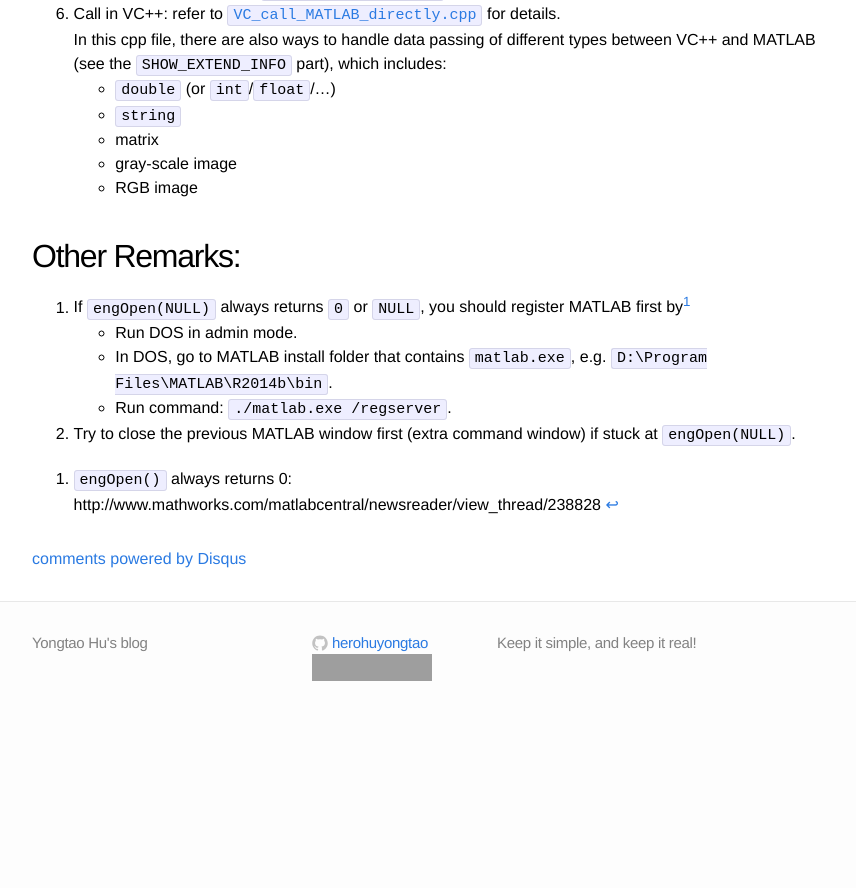
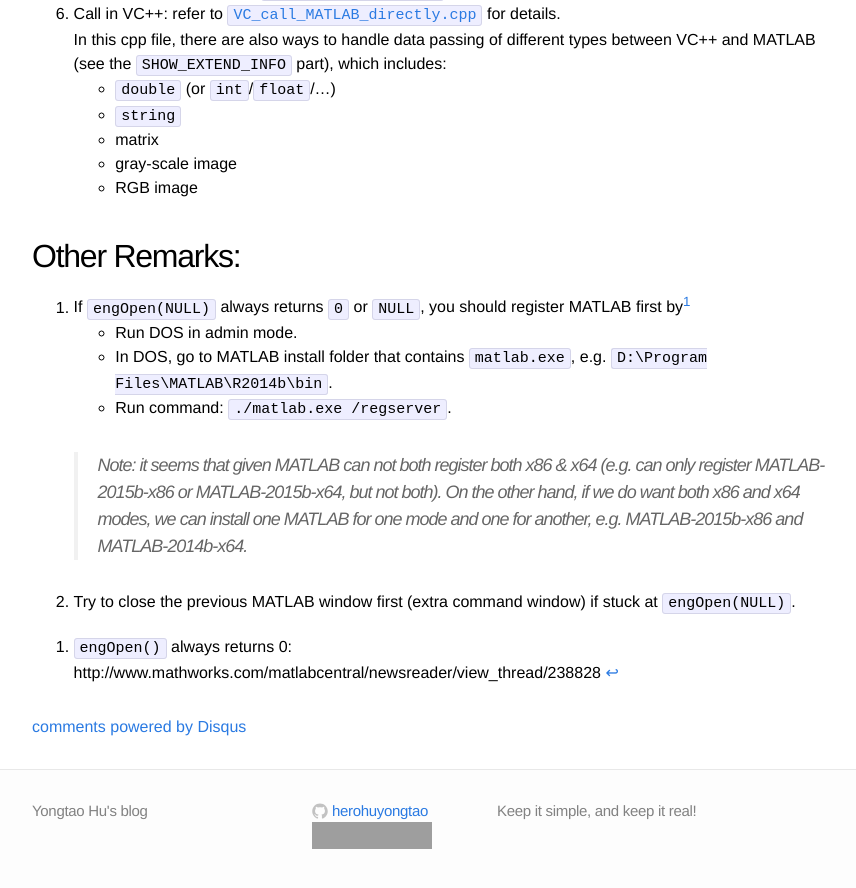
Before and after one commit to blog-ythu/blog-ythu.github.io, a Jekyll site: the page built from _posts/2013-12-27-mixed-programming-call-MATLAB-directly.md, in a window 1280 px wide and 900 px high, scrolled down 1300 px. Shown: the top 888 px of the window, without its empty margins (208-1064 px from the left). Built offline with Jekyll 4.4.1, drawn with Linux system fonts in a browser that asks for light colours; nearby versions of some CDN libraries; Markdown is read by kramdown in place of the engine named in the settings; comment, search, counter and statistics services are not loaded; before the commit the page ends 2032 px from its top, so only the background shows below that; grey boxes are pictures that could not be loaded.

Commit message:
update post: MATLAB/C++ Mixed Programming

```diff
--- a/_posts/2013-12-27-mixed-programming-call-MATLAB-directly.md
+++ b/_posts/2013-12-27-mixed-programming-call-MATLAB-directly.md
@@ -54,6 +54,8 @@ This blog will focus on the second approach (also the easier one).
 	- In DOS, go to MATLAB install folder that contains `matlab.exe`, e.g. `D:\Program Files\MATLAB\R2014b\bin`.
 	- Run command: `./matlab.exe /regserver`.
 
+	> Note: it seems that given MATLAB can not both register both x86 & x64 (e.g. can only register MATLAB-2015b-x86 or MATLAB-2015b-x64, but not both). On the other hand, if we do want both x86 and x64 modes, we can install one MATLAB for one mode and one for another, e.g. MATLAB-2015b-x86 and MATLAB-2014b-x64.
+
 2. Try to close the previous MATLAB window first (extra command window) if stuck at `engOpen(NULL)`.
 
 [^1]: `engOpen()` always returns 0: http://www.mathworks.com/matlabcentral/newsreader/view_thread/238828
```
